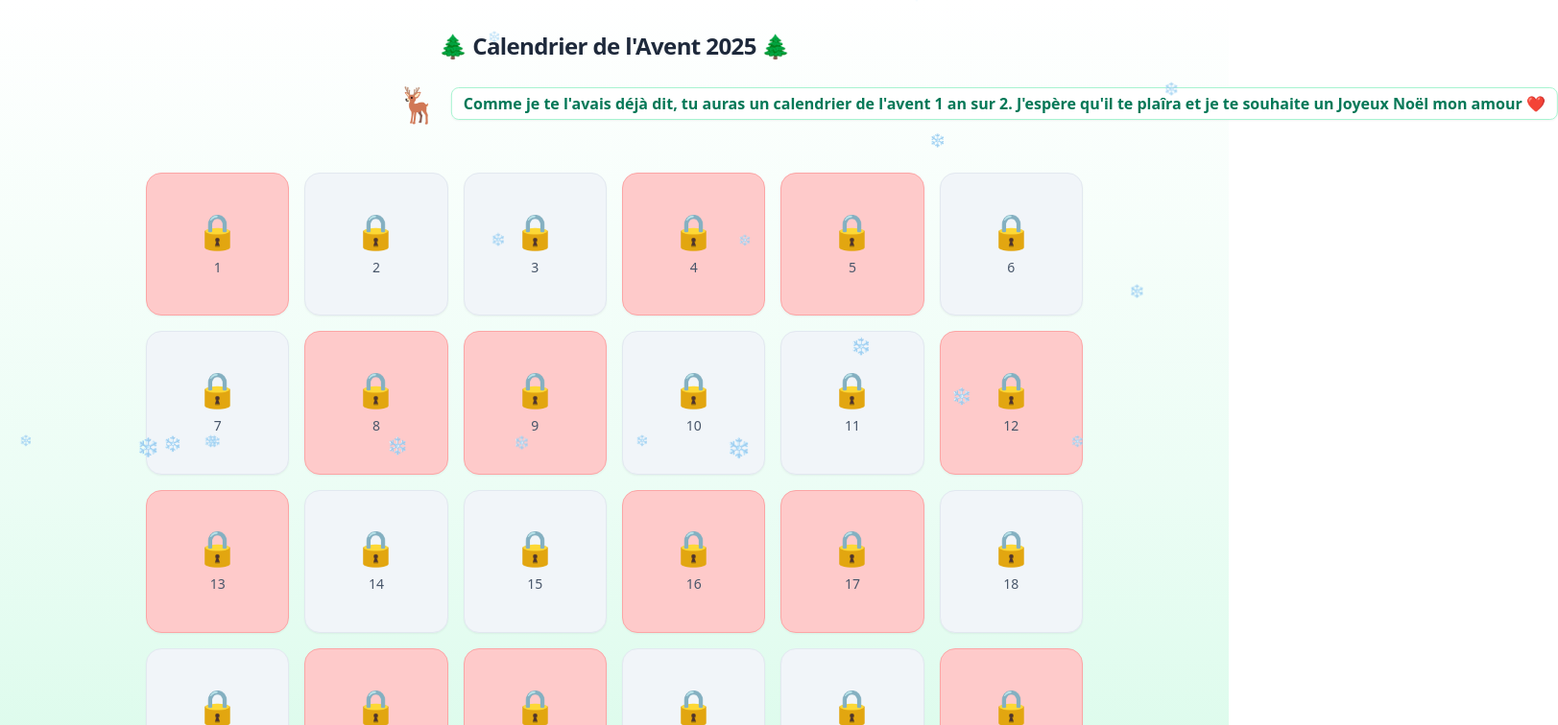
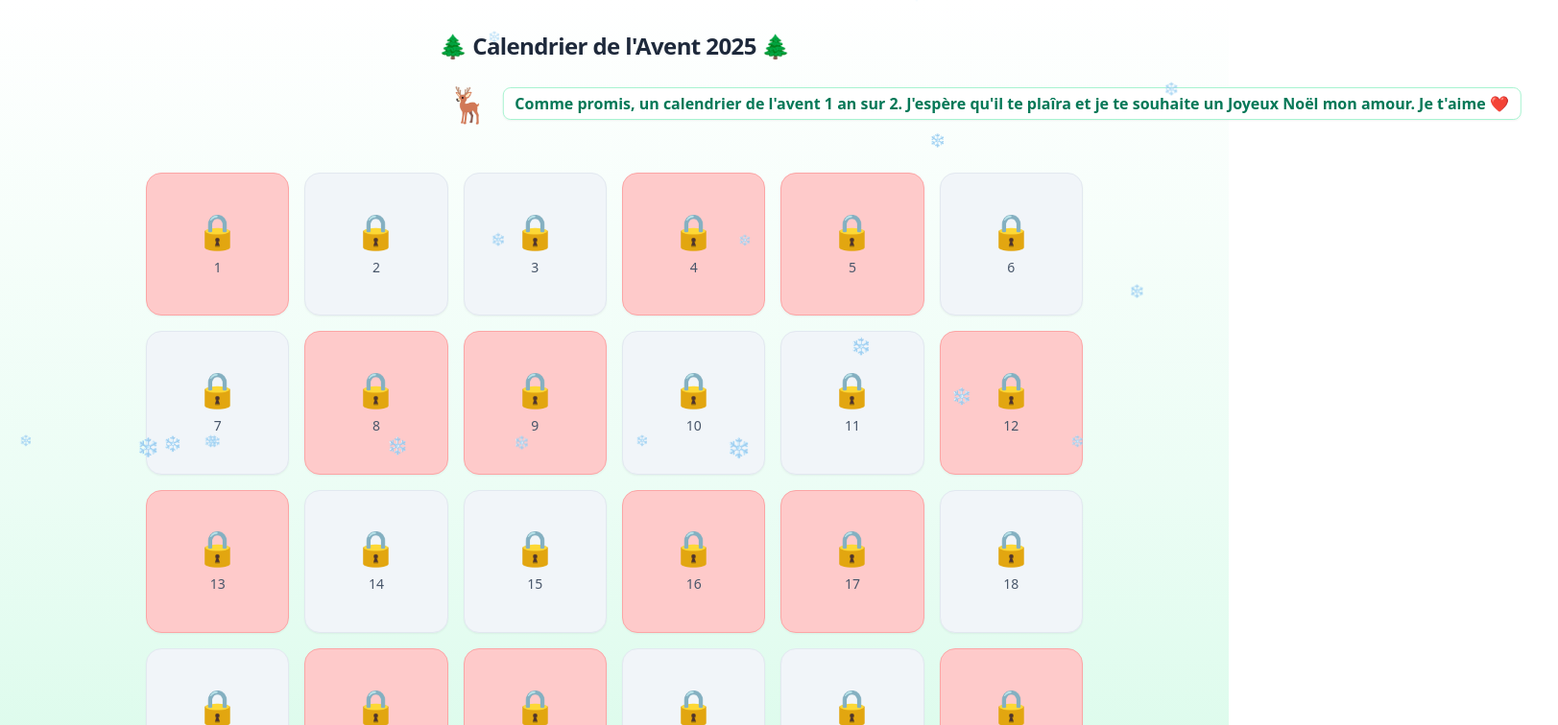
Before and after one commit to Guillaume0704/advent-calendar-app, a React (Vite) app: page / in a window 1280 px wide. Shown: the top 756 px of the page at 96% size, 1623 px wide, since content can reach past the window. Built offline with nearby package versions, Linux system fonts and the light colour scheme.

Commit message:
Update App.jsx with latest calendar logic and design improvements

```diff
--- a/src/App.jsx
+++ b/src/App.jsx
@@ -157,7 +157,7 @@ export default function App() {
             </h1>
             <div className="mt-3 relative overflow-visible">
               <SleighBanner text={
-                "Comme je te l'avais déjà dit, tu auras un calendrier de l'avent 1 an sur 2. J'espère qu'il te plaîra et je te souhaite un Joyeux Noël mon amour ❤️"
+                "Comme promis, un calendrier de l'avent 1 an sur 2. J'espère qu'il te plaîra et je te souhaite un Joyeux Noël mon amour. Je t'aime ❤️"
               }/>
             </div>
           </div>
```
